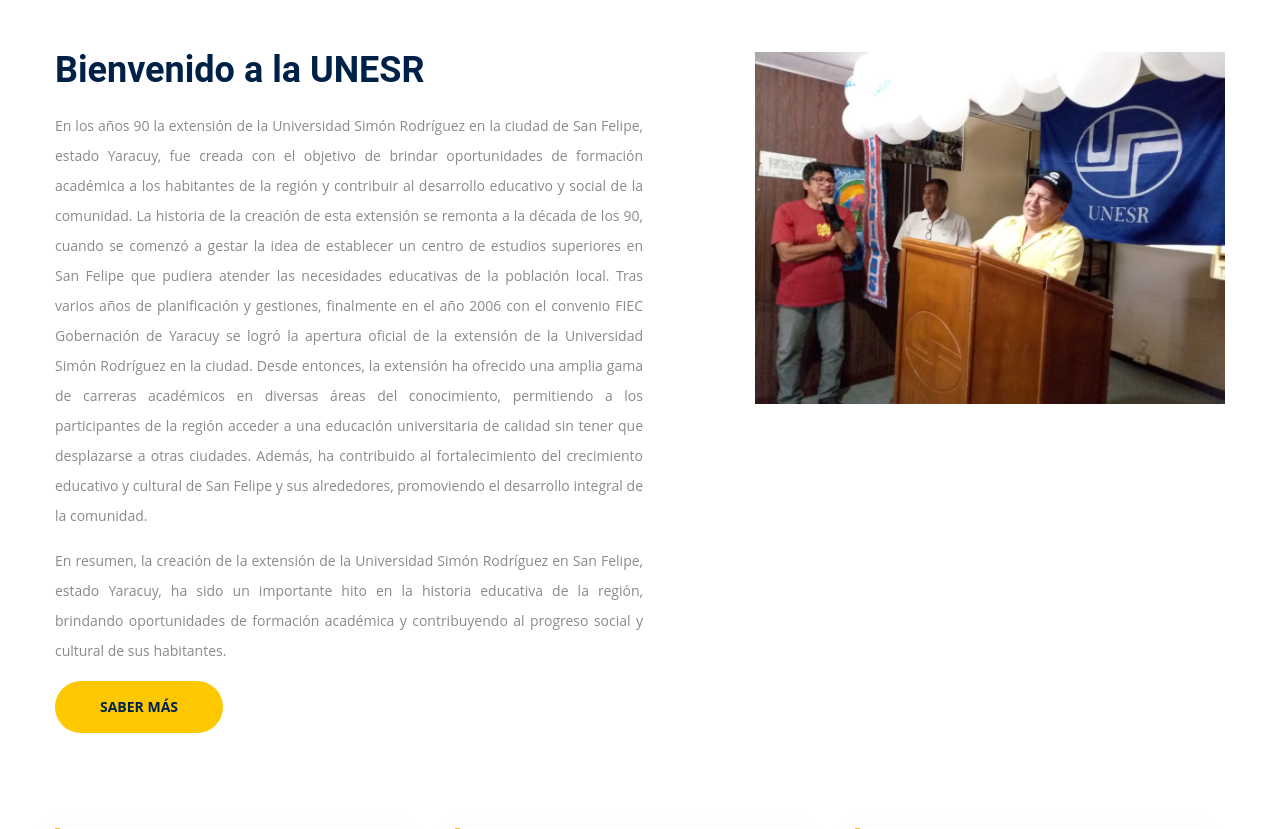
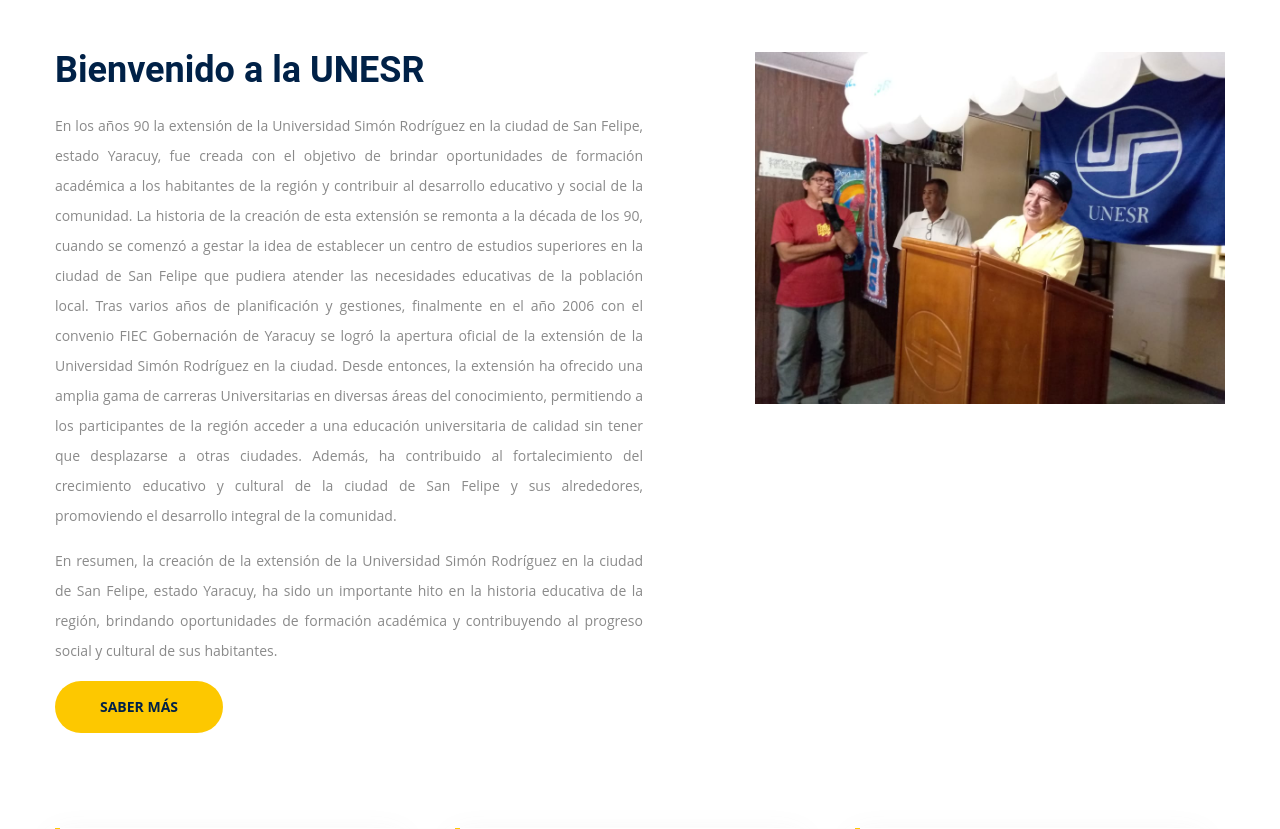
Before and after one commit to williamenrique/SimonRodriguez, a PHP site: page / in a window 1280 px wide. Shown: the part 693-1522 px from the top of the page. Run offline with PHP 8.4, Linux system fonts and the light colour scheme; data that the repository does not hold is empty; some libraries are stand-ins or nearby versions.

Commit message:
correcciones

```diff
--- a/system/app/Views/Sitio/proceso.php
+++ b/system/app/Views/Sitio/proceso.php
@@ -83,7 +83,7 @@
                                     <a href="#" class="ml-20" style="margin-left: 50px">La universidad la enviara al participante por medio de su vocero estudiantil el horario del nuevo periodo academico. Y debe ubicar en ese archivo en EXCEL sus cursos a inscribir, seccion y unidad de credito. El sistema solicita es que le coloque la seccion correspondiente en la ventana que dice seccion. Allí desplega varias secciones que corresponde a las aulas moviles de la Zona Inustrial (ZI), Aristides Rojas (LAR) y Guama (G).. NOTA: ESTAS SECCIONES SE DESCRIBEN SOLO CON NUMEROS 3 DIGITO. EJEMPLO: (201, 202, 203, 204, 206, 207)</a>
                                 </li>
                                 <li>
-                                    <strong>Paso #9: </strong><br>
+                                    <strong>Paso #10: </strong><br>
                                     <a href="#" class="ml-20" style="margin-left: 50px">Un vez e haber culminado de inscribir sus cursos deben darle a la opcion PROCESAR y el sistema procede a inscribirlo. Y se dirige a la opcion de DESCARGAR LA INSCRIPCION, y el participante debe descargar e imprimirla y sacar dos copias para llevarla a la universidad a control de estudio.</a>
                                 </li>
                             </ul>
--- a/system/app/Views/home.php
+++ b/system/app/Views/home.php
@@ -35,18 +35,18 @@
 						fue creada con el objetivo de brindar oportunidades de formación académica a los habitantes de la región y
 						contribuir al desarrollo educativo y social de la comunidad.
 						La historia de la creación de esta extensión se remonta a la década de los 90, cuando se comenzó a gestar la
-						idea de establecer un centro de estudios superiores en San Felipe que pudiera atender las necesidades
+						idea de establecer un centro de estudios superiores en la ciudad de San Felipe que pudiera atender las necesidades
 						educativas de la población local. Tras varios años de planificación y gestiones, finalmente en el año 2006
 						con el convenio FIEC Gobernación de Yaracuy se logró la apertura oficial de la extensión de la Universidad
 						Simón Rodríguez en la ciudad.
-						Desde entonces, la extensión ha ofrecido una amplia gama de carreras académicos en diversas áreas del
+						Desde entonces, la extensión ha ofrecido una amplia gama de carreras Universitarias en diversas áreas del
 						conocimiento, permitiendo a los participantes de la región acceder a una educación universitaria de calidad
 						sin tener que desplazarse a otras ciudades. Además, ha contribuido al fortalecimiento del crecimiento
 						educativo y
-						cultural de San Felipe y sus alrededores, promoviendo el desarrollo integral de la comunidad.
+						cultural de la ciudad de San Felipe y sus alrededores, promoviendo el desarrollo integral de la comunidad.
 					</p>
 					<p class="text-justify">
-						En resumen, la creación de la extensión de la Universidad Simón Rodríguez en San Felipe, estado Yaracuy, ha
+						En resumen, la creación de la extensión de la Universidad Simón Rodríguez en la ciudad de San Felipe, estado Yaracuy, ha
 						sido un importante hito en la historia educativa de la región, brindando oportunidades de formación
 						académica y contribuyendo al progreso social y cultural de sus habitantes.
 					</p>
```
